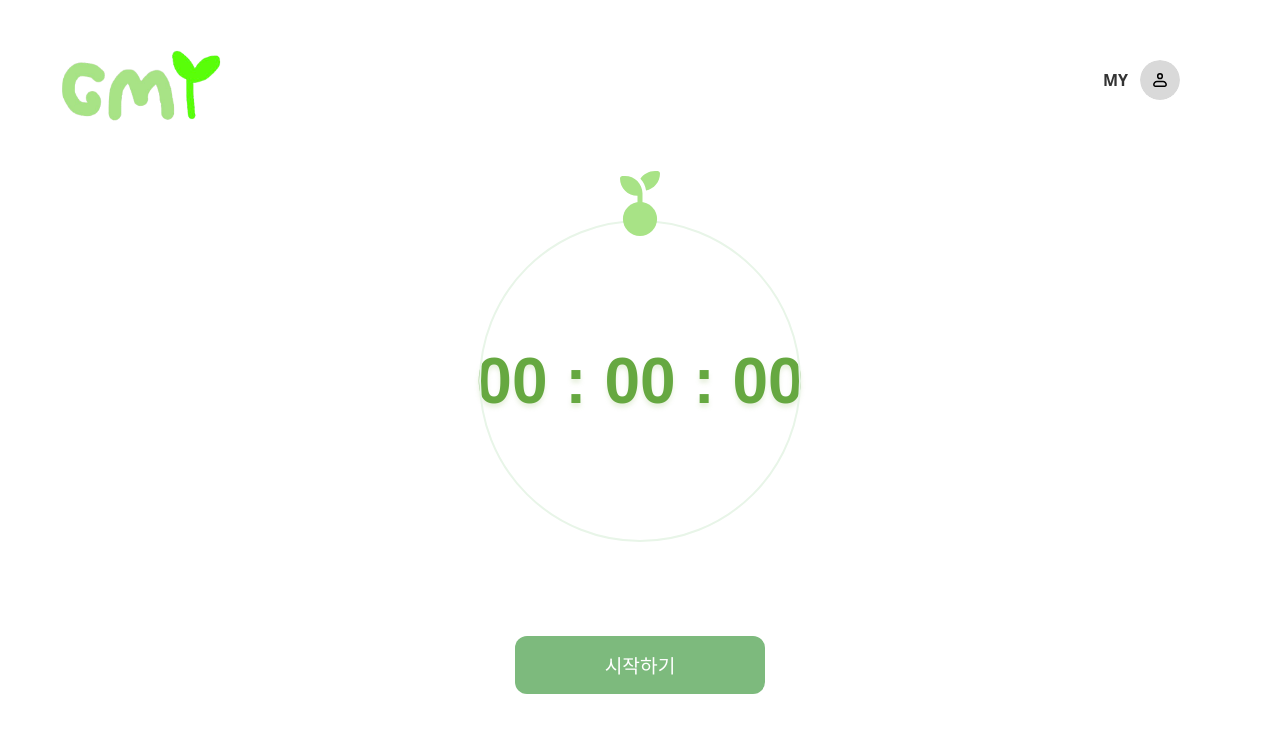
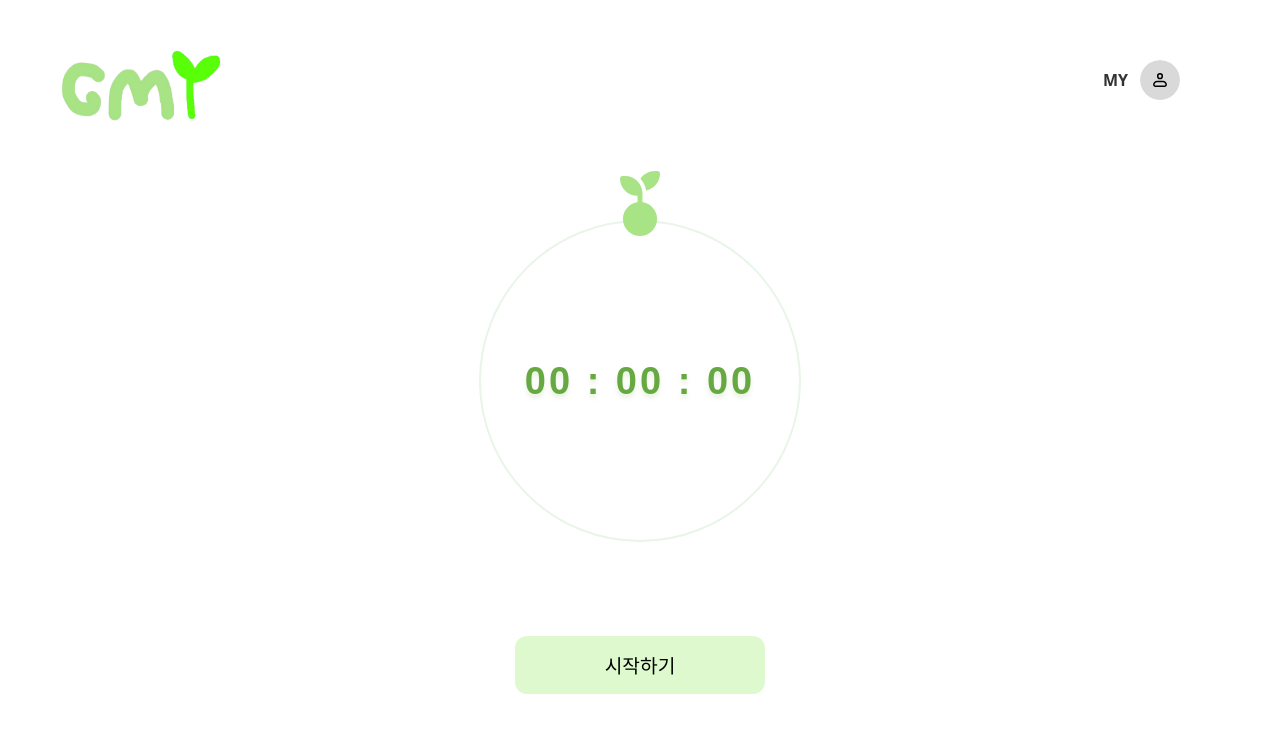
Before and after one commit to Code-Ideafev/GMT_front, a React (Vite) app: page / in a window 1280 px wide. Shown: the top 732 px of the page. Built offline with nearby package versions, Linux system fonts and the light colour scheme.

Commit message:
feat: 버튼 색상 변경

```diff
--- a/src/timer/timer.jsx
+++ b/src/timer/timer.jsx
@@ -12,7 +12,10 @@ export default function Timer() {
 
   const totalSeconds = 3600;
   const progress = sec / totalSeconds;
-  const dashArray = 1005;
+
+  // 궤도 반지름: 시안의 넓은 느낌을 위해 160 유지
+  const radius = 160;
+  const dashArray = 2 * Math.PI * radius; // 약 1005
   const dashOffset = dashArray - (progress * dashArray);
 
   useEffect(() => {
@@ -32,7 +35,6 @@ export default function Timer() {
     return `${h} : ${m} : ${s}`;
   };
 
-  // 버튼 스타일 정의
   const baseButtonStyle = {
     padding: '15px 0',
     fontSize: '1.2rem',
@@ -40,9 +42,10 @@ export default function Timer() {
     border: 'none',
     borderRadius: '12px',
     cursor: 'pointer',
-    backgroundColor: '#7DBA7D',
-    color: '#FFFFFF',
-    transition: '0.3s'
+    backgroundColor: '#DFF9CF',
+    color: '#000000',
+    transition: '0.3s',
+    outline: 'none'
   };
 
   return (
@@ -56,10 +59,14 @@ export default function Timer() {
 
       <main className="timer-main-content" style={{ paddingTop: '100px' }}>
         <div style={{ position: 'relative', width: '350px', height: '350px', display: 'flex', justifyContent: 'center', alignItems: 'center' }}>
+
           <svg width="350" height="350" style={{ transform: 'rotate(-90deg)', position: 'absolute' }}>
-            <circle cx="175" cy="175" r="160" fill="transparent" stroke="#E8F5E8" strokeWidth="2" />
+            {/* 가느다란 배경 원 */}
+            <circle cx="175" cy="175" r={radius} fill="transparent" stroke="#E8F5E8" strokeWidth="2" />
+
+            {/* 가느다란 진행 원 */}
             <circle
-              cx="175" cy="175" r="160"
+              cx="175" cy="175" r={radius}
               fill="transparent"
               stroke="#A8E386"
               strokeWidth="3"
@@ -70,6 +77,7 @@ export default function Timer() {
             />
           </svg>
 
+          {/* 새싹 아이콘 회전 영역 */}
           <div style={{
             position: 'absolute',
             width: '320px',
@@ -87,57 +95,34 @@ export default function Timer() {
             }} />
           </div>
 
-         <div style={{
-  color: '#66A841',                       // 따옴표 추가
-  textShadow: '0 4px 4px rgba(167, 199, 132, 0.25)', // 카멜케이스(textShadow)로 변경
-  fontFamily: 'Nunito, sans-serif',       // 폰트명 따옴표 추가
-  fontSize: '64px',
-  fontStyle: 'normal',
-  fontWeight: '800',                      // 숫자가 굵으면 투박할 수 있으니 500~600도 시도해보세요!
-  lineHeight: 'normal',
-  fontVariantNumeric: 'tabular-nums'      // 숫자가 바뀔 때 흔들리지 않게 고정해주는 마법의 코드
-}}>
+          {/* 숫자 크기를 38px로 줄여 선과의 간격을 넓힘 */}
+          <div style={{
+            color: '#66A841',
+            textShadow: '0 4px 4px rgba(167, 199, 132, 0.25)',
+            fontFamily: 'Nunito, sans-serif',
+            fontSize: '38px',
+            fontWeight: '800',
+            letterSpacing: '3px',
+            fontVariantNumeric: 'tabular-nums',
+            zIndex: 10
+          }}>
             {formatTime(sec)}
           </div>
         </div>
 
-        {/* --- 버튼 로직 섹션 --- */}
+        {/* 버튼 로직 */}
         <div style={{ display: 'flex', gap: '15px', marginTop: '80px', justifyContent: 'center' }}>
-
-          {/* 1단계: 아직 시작 안 했을 때 (0초일 때) */}
           {sec === 0 && !isActive && (
-            <button
-              onClick={() => setIsActive(true)}
-              style={{ ...baseButtonStyle, width: '250px' }}
-            >
-              시작하기
-            </button>
+            <button onClick={() => setIsActive(true)} style={{ ...baseButtonStyle, width: '250px' }}>시작하기</button>
           )}
-
-          {/* 2단계: 가동 중일 때 (무조건 멈추기만 보임) */}
           {isActive && (
-            <button
-              onClick={() => setIsActive(false)}
-              style={{ ...baseButtonStyle, width: '250px' }}
-            >
-              멈추기
-            </button>
+            <button onClick={() => setIsActive(false)} style={{ ...baseButtonStyle, width: '250px' }}>멈추기</button>
           )}
-
-          {/* 3단계: 가동 중이 아닌데 시간이 흐른 상태 (일시정지/계속하기/끝내기) */}
           {!isActive && sec > 0 && (
             <>
+              <button onClick={() => setIsActive(true)} style={{ ...baseButtonStyle, width: '120px' }}>계속하기</button>
               <button
-                onClick={() => setIsActive(true)}
-                style={{ ...baseButtonStyle, width: '120px' }}
-              >
-                계속하기
-              </button>
-              <button
-                onClick={() => {
-                  setIsActive(false);
-                  setSec(0); // 0으로 만들면 다시 '시작하기' 버튼이 뜹니다.
-                }}
+                onClick={() => { setIsActive(false); setSec(0); }}
                 style={{ ...baseButtonStyle, width: '120px' }}
               >
                 끝내기
```
